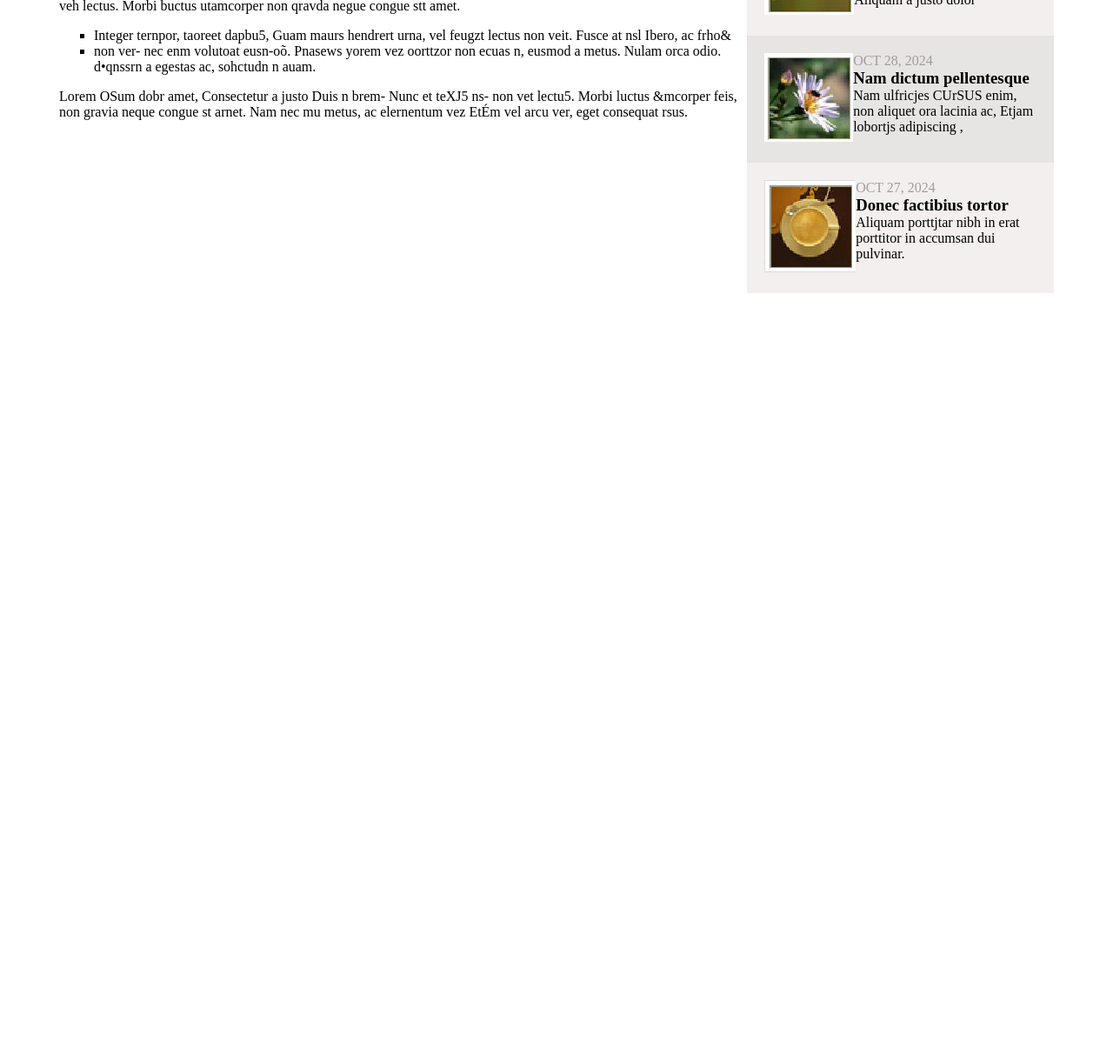
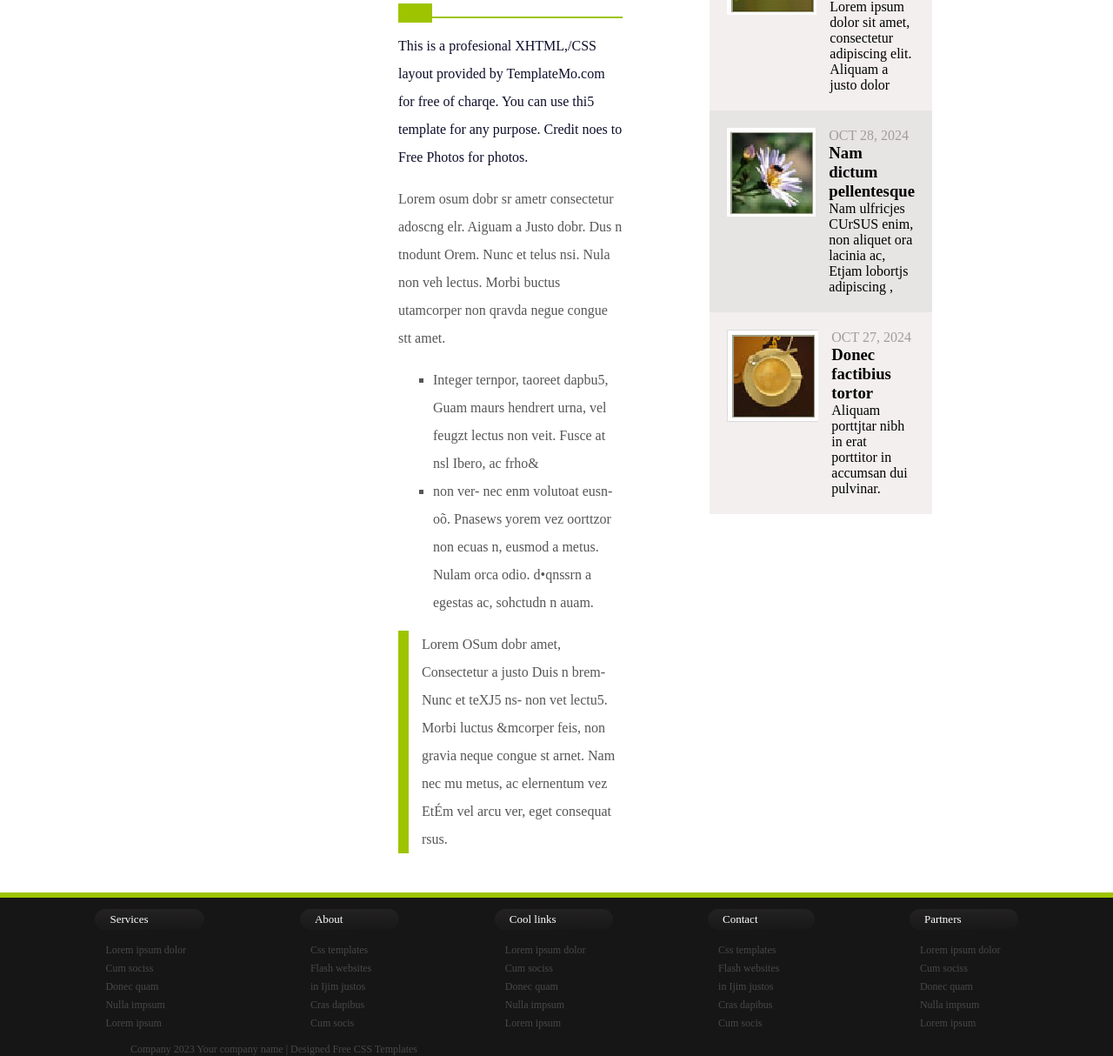
Before and after one commit to octiduarte/prueba, a plain HTML site: page index.html in a window 1280 px wide. Shown: the part 575-1789 px from the top of the page at 87% size. Before the commit the page ends 980 px from the top, so only its background shows below. Drawn offline with Linux system fonts and the light colour scheme.

Commit message:
finalizado

```diff
--- a/css/estilos.css
+++ b/css/estilos.css
@@ -6,7 +6,7 @@ nav {
 }
 
 nav h1 {
-    color: aliceblue;
+	color: rgb(255, 255, 255);
 	font-weight: normal;
 	font-size: 35px;
 	margin: 0px;
@@ -40,7 +40,7 @@ nav a {
 }
 
 .linea_medio_nav {
-    border-left: 1px solid rgb(15, 14, 14)
+	border-left: 1px solid rgb(15, 14, 14);
 }
 
 .color_nav {
@@ -55,7 +55,6 @@ nav a {
 header {
 	background: linear-gradient(359deg, #0e0e0e, #686262);
 	margin: -8px;
-
 }
 
 .letraheader {
@@ -78,20 +77,20 @@ header a {
 	text-decoration: none;
 	font-weight: bold;
 }
-.organizacion_header{
+.organizacion_header {
 	display: flex;
 	justify-content: space-evenly;
 	padding: 28px;
 }
 
-.organizacion_aside{
+.organizacion_aside {
 	display: flex;
 }
 
-.margenes_aside{
+.margenes_aside {
 	margin: 0;
 }
-.color_aside_titulo{
+.color_aside_titulo {
 	background: linear-gradient(359deg, #0e0e0e, #686262);
 	padding: 15px;
 	color: white;
@@ -99,16 +98,80 @@ header a {
 	font-size: 15px;
 	margin: 0px;
 }
-.color_aside_primerayultima{
+.color_aside_primerayultima {
 	background-color: #f3efef;
 	padding: 20px;
 }
-.color_aside_segunda{
+.color_aside_segunda {
 	padding: 20px;
 	background-color: #e7e4e4;
 }
-.color_date{
+.color_date {
 	color: #a19d9d;
-
 	font-weight: normal;
 }
+.tamanio_h1 {
+	font-weight: normal;
+	color: #0d0d2a;
+	font-family: sans-serif;
+}
+
+.estilo_hr_arriba {
+	height: 2%;
+	background-color: #9ec400;
+	width: 15%;
+	margin: -15px;
+	border: none;
+	margin-left: 0;
+}
+
+.estilo_hr_abajo {
+	background-color: #9ec400;
+	height: 1.5px;
+	border: none;
+}
+
+.estilo_p {
+	color: #565656;
+}
+
+.margenes_del_texto_aside {
+	padding-left: 15px;
+}
+
+.borde_p {
+	border-left: 12px solid #9ec400;
+    padding-left: 15px;
+}
+
+footer{
+    background-color: rgb(22, 22, 22);
+	margin: -8px;
+	border-top: 6px solid #9ec400;
+}
+.organizacion_footer{
+	justify-content: space-evenly;
+    display: flex;
+
+}
+.color_footer_p{
+	color: white;
+	border-radius: 38px;
+	background: linear-gradient(359deg, #181818, #242222);
+	padding: 4px;
+    padding-left: 17px;
+    padding-right: 65px;
+    font-family: initial;
+    font-size: 13px;
+
+}
+.color_footer_a{
+	color: #484848;
+	padding: 3px;
+    padding-left: 12px;
+    font-size: 12px;
+}
+.organizacion_columna_footer{
+	display: flex;
+	flex-direction: column;
+}
--- a/index.html
+++ b/index.html
@@ -1,21 +1,19 @@
 <!DOCTYPE html>
 <html lang="es">
-
 	<head>
-    <meta charset="UTF-8">
+		<meta charset="UTF-8" />
 		<title>Plantilla</title>
-    <link rel="stylesheet" href="css/estilos.css" type="text/css">
+		<link rel="stylesheet" href="css/estilos.css" type="text/css" />
 	</head>
-
 	<body>
 		<nav>
 			<div class="posicion_nav">
 				<div>
 					<h1>Simple</h1>
-                <h4>Your tagline goes here</h1>
+					<h4>Your tagline goes here</h4>
 				</div>
 				<div class="color_nav">
-                <a href="index.html" style="color: rgb(158, 213, 47);">Home</a>
+					<a href="index.html" style="color: rgb(158, 213, 47)">Home</a>
 					<a href="#" class="linea_medio_nav">Services</a>
 					<a href="#" class="linea_medio_nav">Gallery</a>
 					<a href="#" class="linea_medio_nav">Company</a>
@@ -26,83 +24,176 @@
 		<header>
 			<div class="organizacion_header">
 				<div>
-                <img src="imagenes/imagen_header.jpeg" alt="">
+					<img src="imagenes/imagen_header.jpeg" alt="" />
 				</div>
 				<div>
-                <h1 class="letraheader">Lorem ipsum dolor sit amet,<br>
-                    consectetur adipiscing elit.</h1>
-                <h3>Aliquam dignissim elementum est sit amet iaculis. <br>
-                    Integer pretium ultricies risus, condimentum <br>
-                    molestie odio euismod vitae.</h3>
-                <a href=“#”>Read more</a>
+					<h1 class="letraheader">
+						Lorem ipsum dolor sit amet,<br />
+						consectetur adipiscing elit.
+					</h1>
+					<h3>
+						Aliquam dignissim elementum est sit amet iaculis. <br />
+						Integer pretium ultricies risus, condimentum <br />
+						molestie odio euismod vitae.
+					</h3>
+					<a href="“#”">Read more</a>
 				</div>
 			</div>
 		</header>
 		<main>
-        <div style="display: flex; padding: 60px;">
-            <div>
-                <h1>Welcome to our WEBSITE!</h1>
-                <p>This is a profesional XHTML,/CSS layout provided by TemplateMo.com for free of charqe. You
-                    can use thi5 template for any purpose. Credit noes to Free Photos for photos.</p>
-                <p>Lorem osum dobr sr ametr consectetur adoscng elr. Aiguam a Justo dobr. Dus n tnodunt
-                    Orem. Nunc et telus nsi. Nula non veh lectus. Morbi buctus utamcorper non qravda negue
-                    congue stt amet.</p>
+			<div
+				style="
+					display: flex;
+					padding: 60px;
+					padding-right: 200px;
+
+				"
+			>
+				<div style="padding-left: 390px; padding-right: 100px; line-height: 2">
+					<h1 class="tamanio_h1">Welcome to our WEBSITE!</h1>
+					<hr class="estilo_hr_arriba" />
+					<hr class="estilo_hr_abajo" />
+					<p style="color: #0d0d2a">
+						This is a profesional XHTML,/CSS layout provided by TemplateMo.com
+						for free of charqe. You can use thi5 template for any purpose.
+						Credit noes to Free Photos for photos.
+					</p>
+					<p class="estilo_p">
+						Lorem osum dobr sr ametr consectetur adoscng elr. Aiguam a Justo
+						dobr. Dus n tnodunt Orem. Nunc et telus nsi. Nula non veh lectus.
+						Morbi buctus utamcorper non qravda negue congue stt amet.
+					</p>
 					<ul type="square">
-                    <li>Integer ternpor, taoreet dapbu5, Guam maurs hendrert urna, vel feugzt
-                        lectus non veit. Fusce at nsl Ibero, ac frho&</li>
-                    <li>non ver- nec enm volutoat eusn-oõ. Pnasews yorem vez oorttzor non ecuas n,
-                        eusmod a metus. Nulam orca odio. d•qnssrn a egestas ac, sohctudn n auam.</li>
+						<li class="estilo_p">
+							Integer ternpor, taoreet dapbu5, Guam maurs hendrert urna, vel
+							feugzt lectus non veit. Fusce at nsl Ibero, ac frho&
+						</li>
+						<li class="estilo_p">
+							non ver- nec enm volutoat eusn-oõ. Pnasews yorem vez oorttzor non
+							ecuas n, eusmod a metus. Nulam orca odio. d•qnssrn a egestas ac,
+							sohctudn n auam.
+						</li>
 					</ul>
-                <p>Lorem OSum dobr amet, Consectetur a justo Duis n
-                    brem- Nunc et teXJ5 ns- non vet lectu5. Morbi luctus &mcorper feis, non
-                    gravia neque congue st arnet. Nam nec mu metus, ac elernentum vez EtÉm vel arcu
-                    ver, eget consequat rsus.</p>
+					<p class="estilo_p borde_p">
+						Lorem OSum dobr amet, Consectetur a justo Duis n brem- Nunc et teXJ5
+						ns- non vet lectu5. Morbi luctus &mcorper feis, non gravia neque
+						congue st arnet. Nam nec mu metus, ac elernentum vez EtÉm vel arcu
+						ver, eget consequat rsus.
+					</p>
 				</div>
 				<aside>
-                <div >
+					<div>
 						<h2 class="color_aside_titulo">Latest News</h2>
 					</div>
 					<div class="organizacion_aside color_aside_primerayultima">
 						<div>
-                    <img src="imagenes/primeraimagen.png" alt="">
+							<img src="imagenes/primeraimagen.png" alt="" />
 						</div>
-                    <div>
+						<div class="margenes_del_texto_aside">
 							<h4 class="margenes_aside color_date">OCT 29, 2024</h4>
 							<h3 class="margenes_aside">Lorem ipsum dolor sit</h3>
-                    <p class="margenes_aside">Lorem ipsum dolor sit amet,
-                        consectetur adipiscing elit. Aliquam
-                        a justo dolor</p>
+							<p class="margenes_aside">
+								Lorem ipsum dolor sit amet, consectetur adipiscing elit. Aliquam
+								a justo dolor
+							</p>
 						</div>
 					</div>
 					<div class="organizacion_aside color_aside_segunda">
 						<div>
-                        <img src="imagenes/segundaimagen.png" alt="">
+							<img src="imagenes/segundaimagen.png" alt="" />
 						</div>
-                    <div>
+						<div class="margenes_del_texto_aside">
 							<h4 class="margenes_aside color_date">OCT 28, 2024</h4>
 							<h3 class="margenes_aside">Nam dictum pellentesque</h3>
-                        <p class="margenes_aside">Nam ulfricjes CUrSUS enim, non
-                            aliquet ora lacinia ac, Etjam lobortjs
-                            adipiscing ,</p>
+							<p class="margenes_aside">
+								Nam ulfricjes CUrSUS enim, non aliquet ora lacinia ac, Etjam
+								lobortjs adipiscing ,
+							</p>
 						</div>
 					</div>
 					<div class="organizacion_aside color_aside_primerayultima">
 						<div>
-                        <img src="imagenes/terceraimagen.png" alt="">
+							<img src="imagenes/terceraimagen.png" alt="" />
 						</div>
-                    <div>
+						<div class="margenes_del_texto_aside">
 							<h4 class="margenes_aside color_date">OCT 27, 2024</h4>
 							<h3 class="margenes_aside">Donec factibius tortor</h3>
-                        <p class="margenes_aside">Aliquam porttjtar nibh in erat
-                            porttitor in accumsan dui pulvinar.</p>
+							<p class="margenes_aside">
+								Aliquam porttjtar nibh in erat porttitor in accumsan dui
+								pulvinar.
+							</p>
 						</div>
 					</div>
 				</aside>
 			</div>
 		</main>
 		<footer>
-
+			<div class="organizacion_footer">
+				<div >
+					<div>
+						<p class="color_footer_p">Services</p>
+					</div>
+					<div class="organizacion_columna_footer">
+						<a class="color_footer_a">Lorem ipsum dolor</a>
+						<a class="color_footer_a">Cum sociss</a>
+						<a class="color_footer_a">Donec quam</a>
+						<a class="color_footer_a">Nulla impsum</a>
+						<a class="color_footer_a">Lorem ipsum</a>
+					</div>
+				</div>
+				<div>
+					<div>
+						<p class="color_footer_p">About</p>
+					</div>
+					<div class="organizacion_columna_footer">
+						<a class="color_footer_a">Css templates</a>
+						<a class="color_footer_a">Flash websites</a>
+						<a class="color_footer_a">in Ijim justos</a>
+						<a class="color_footer_a">Cras dapibus</a>
+						<a class="color_footer_a">Cum socis</a>
+					</div>
+				</div>
+				<div>
+					<div >
+						<p class="color_footer_p">Cool links</p>
+					</div>
+					<div class="organizacion_columna_footer">
+						<a class="color_footer_a">Lorem ipsum dolor</a>
+						<a class="color_footer_a">Cum sociss</a>
+						<a class="color_footer_a">Donec quam</a>
+						<a class="color_footer_a">Nulla impsum</a>
+						<a class="color_footer_a">Lorem ipsum</a>
+					</div>
+				</div>
+				<div>
+					<div>
+						<p class="color_footer_p">Contact</p>
+					</div>
+					<div class="organizacion_columna_footer">
+						<a class="color_footer_a">Css templates</a>
+						<a class="color_footer_a">Flash websites</a>
+						<a class="color_footer_a">in Ijim justos</a>
+						<a class="color_footer_a">Cras dapibus</a>
+						<a class="color_footer_a">Cum socis</a>
+					</div>
+				</div>
+				<div>
+					<div>
+						<p class="color_footer_p">Partners</p>
+					</div>
+					<div class="organizacion_columna_footer">
+						<a class="color_footer_a">Lorem ipsum dolor</a>
+						<a class="color_footer_a">Cum sociss</a>
+						<a class="color_footer_a">Donec quam</a>
+						<a class="color_footer_a">Nulla impsum</a>
+						<a class="color_footer_a">Lorem ipsum</a>
+					</div>
+				</div>
+			</div>
+			<p style="color: #484848;
+			margin-bottom: 0px;
+			padding-left: 150px;
+			font-size: 12px;">Company 2023 Your company name | Designed Free CSS Templates</p>
 		</footer>
 	</body>
-
 </html>
```
Also changed, not shown: 1 other file. Lines whose indentation alone changed are shown as unchanged.
